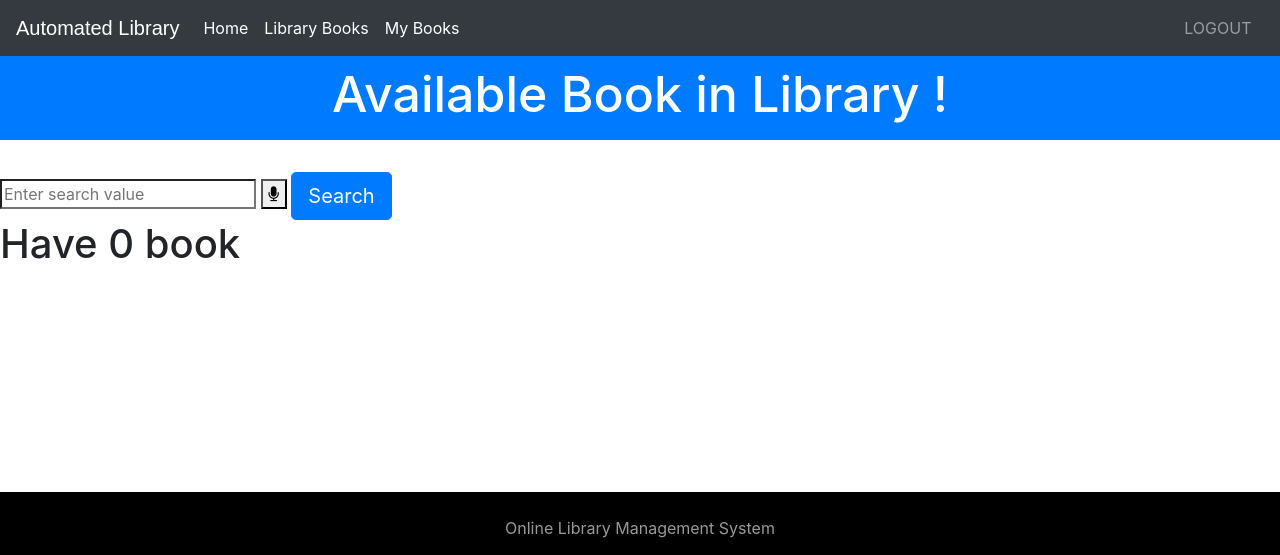
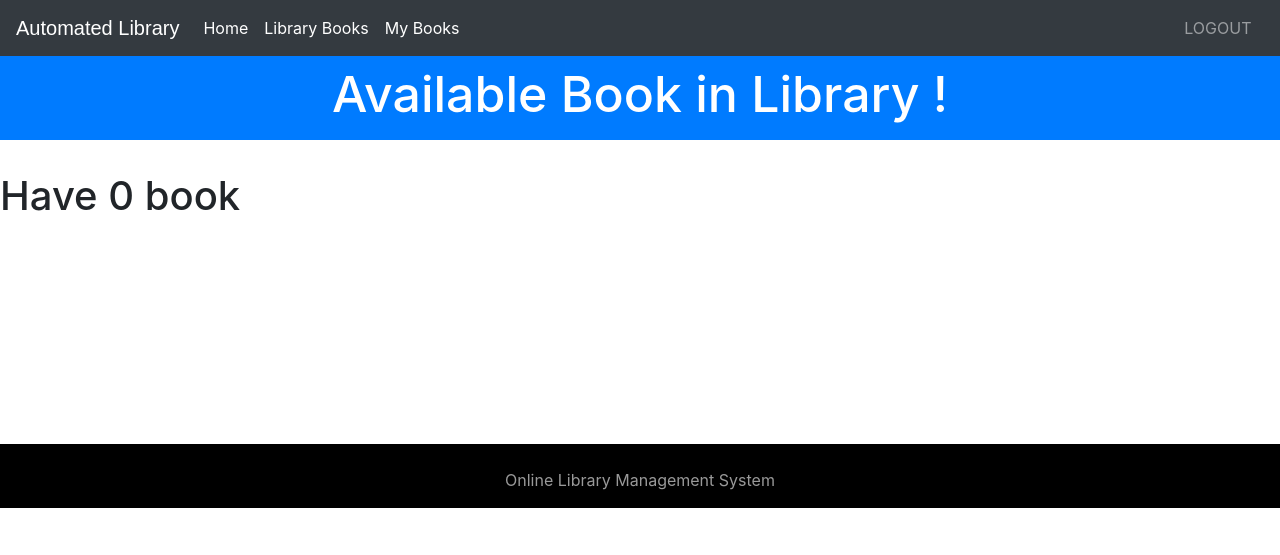
Before and after one commit to ashraf1199/SE_Project, a Django app: template src/templates/studentviewbook.html in a window 1280 px wide. Shown: the top 555 px of the page. Run offline with Django 3.2, Linux system fonts and the light colour scheme; the template is opened without the code that fills it, so the values that code supplies are empty; some libraries are stand-ins or nearby versions.

Commit message:
updated with respect to deliverable4

```diff
--- a/src/templates/studentviewbook.html
+++ b/src/templates/studentviewbook.html
@@ -60,11 +60,7 @@ border-radius: 5px;
     <br>
     <h3 class="p-3 mb-2 bg-primary text-white" style = 'font-size: 50px;text-align:center;'>Available Book in Library !</h3>
     <br>
-    <form method="get" action="/search">
-        <input type="search" placeholder= "Enter search value" aria-label="Search" name="query" id="search">
-        <button type="submit"><i class="fa fa-microphone"></i></button>
-        <button class="btn btn-primary btn-lg" type="submit">Search</button>
-    </form>
+
 
 {% if li%}
     <table class="redTable">
```
